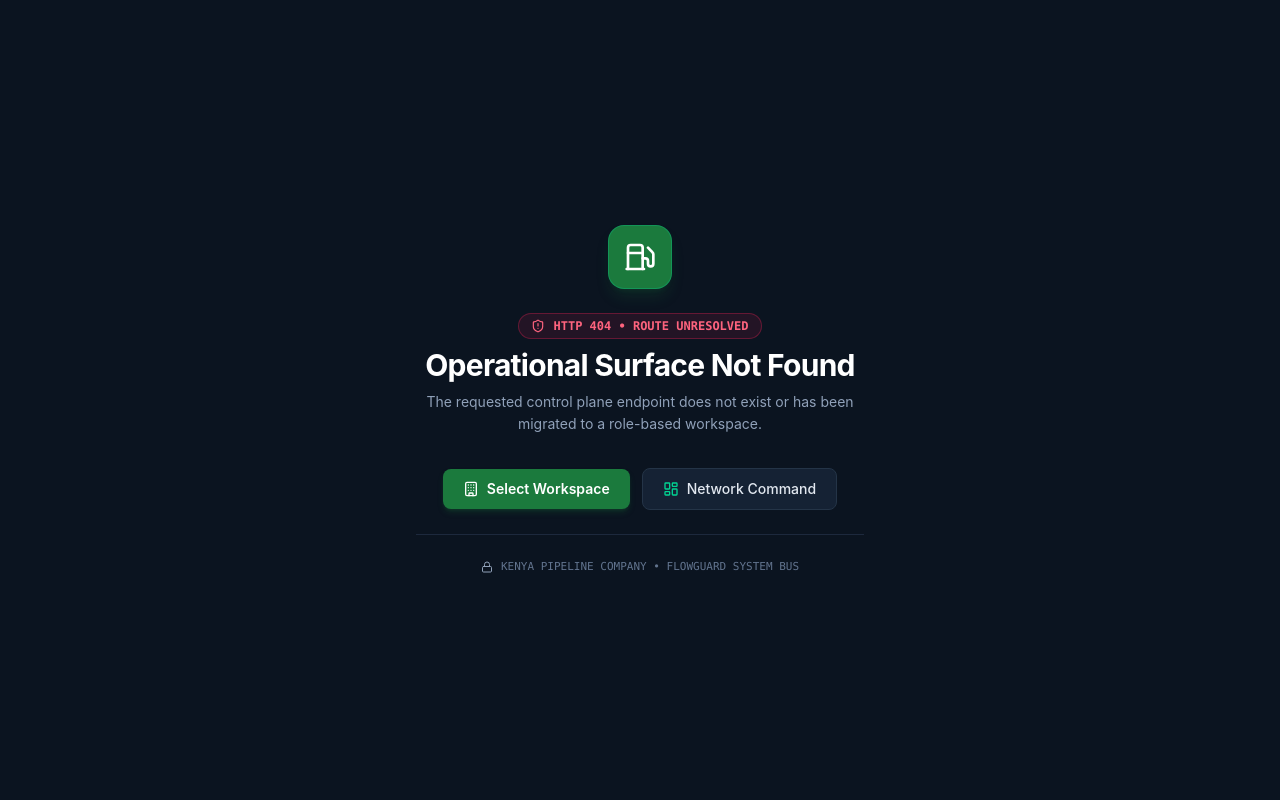
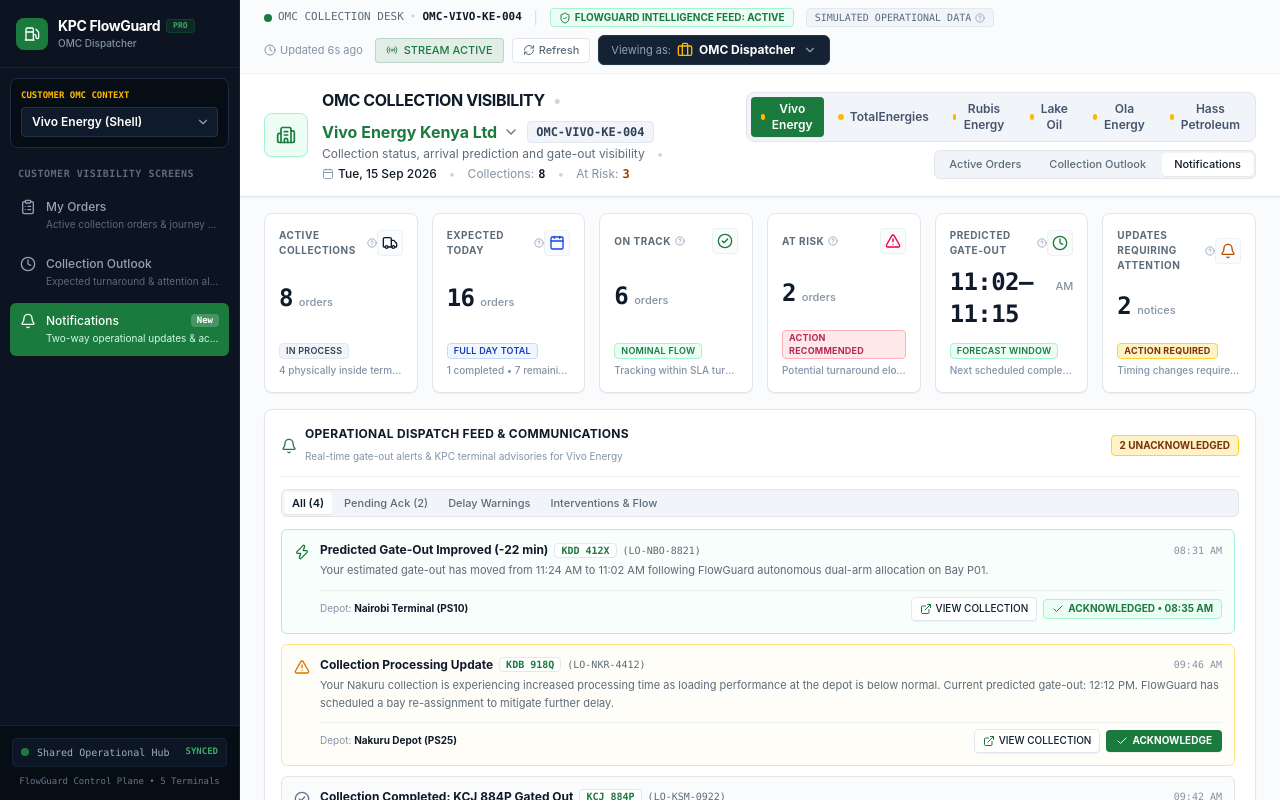
Before and after one commit to Michael-Munga/FlowGuard, a Next.js app: page /omc/notifications in a window 1280 px wide. Before the commit this address had no page. Shown: the top 800 px of the page. Built offline with nearby package versions, Linux system fonts and the light colour scheme.

Commit message:
feat: add OMC collection visibility and order workflows

```diff
--- /dev/null
+++ b/src/app/omc-collection/page.tsx
@@ -0,0 +1 @@
+export { default } from "../omc-visibility/page";
--- /dev/null
+++ b/src/app/omc-visibility/page.tsx
@@ -0,0 +1,50 @@
+"use client";
+
+import React, { Suspense } from "react";
+import { useSearchParams, useRouter } from "next/navigation";
+import { OmcVisibilityView } from "@/components/OmcVisibility/OmcVisibilityView";
+import { OmcId } from "@/types/flowguard";
+
+function OmcVisibilityPageContent() {
+  const searchParams = useSearchParams();
+  const router = useRouter();
+
+  const omcParam = (searchParams.get("omc") || "vivo").toLowerCase() as OmcId;
+  const validOmcs: OmcId[] = ["vivo", "totalenergies", "rubis", "lakeoil", "ola", "hass"];
+  const initialOmcId = validOmcs.includes(omcParam) ? omcParam : "vivo";
+
+  const handleNavigateDashboard = (id: string) => {
+    if (id === "network-command") {
+      router.push("/operations/network");
+    } else if (id === "depot-operations") {
+      router.push("/depot-operations");
+    } else if (id === "omc-collection" || id === "omc-visibility") {
+      router.push("/omc-visibility");
+    } else if (id === "autonomous-control" || id === "autonomous") {
+      router.push("/autonomous-control");
+    } else if (id === "executive-control" || id === "executive") {
+      router.push("/executive-control");
+    }
+  };
+
+  return (
+    <OmcVisibilityView
+      initialOmcId={initialOmcId}
+      onNavigateDashboard={handleNavigateDashboard}
+    />
+  );
+}
+
+export default function OmcVisibilityPage() {
+  return (
+    <Suspense
+      fallback={
+        <div className="min-h-screen bg-[#FAFBFC] flex items-center justify-center text-xs font-mono text-slate-500">
+          Loading OMC Collection Visibility Portal...
+        </div>
+      }
+    >
+      <OmcVisibilityPageContent />
+    </Suspense>
+  );
+}
--- /dev/null
+++ b/src/app/omc/notifications/page.tsx
@@ -0,0 +1,46 @@
+"use client";
+
+import React, { Suspense } from "react";
+import { useSearchParams, useRouter } from "next/navigation";
+import { OmcVisibilityView } from "@/components/OmcVisibility/OmcVisibilityView";
+import { useRole } from "@/context/RoleContext";
+import { OmcId } from "@/types/flowguard";
+
+function OmcNotificationsPageContent() {
+  const searchParams = useSearchParams();
+  const router = useRouter();
+  const { selectedOmcId } = useRole();
+
+  const omcParam = searchParams.get("omc")?.toLowerCase() as OmcId | undefined;
+  const initialOmcId = omcParam || (selectedOmcId as OmcId) || "vivo";
+
+  const handleNavigateDashboard = (id: string) => {
+    if (id === "network-command") {
+      router.push("/operations/network");
+    } else if (id === "depot-operations") {
+      router.push("/depot/live");
+    } else if (id === "omc-collection" || id === "omc-visibility") {
+      router.push("/omc/orders");
+    } else if (id === "autonomous-control" || id === "autonomous") {
+      router.push("/engineer/decisions");
+    } else if (id === "executive-control" || id === "executive") {
+      router.push("/executive/overview");
+    }
+  };
+
+  return (
+    <OmcVisibilityView
+      initialOmcId={initialOmcId}
+      subView="notifications"
+      onNavigateDashboard={handleNavigateDashboard}
+    />
+  );
+}
+
+export default function OmcNotificationsPage() {
+  return (
+    <Suspense fallback={<div className="min-h-screen bg-[#0B1420] text-white p-8">Loading OMC Notifications...</div>}>
+      <OmcNotificationsPageContent />
+    </Suspense>
+  );
+}
--- /dev/null
+++ b/src/app/omc/orders/page.tsx
@@ -0,0 +1,46 @@
+"use client";
+
+import React, { Suspense } from "react";
+import { useSearchParams, useRouter } from "next/navigation";
+import { OmcVisibilityView } from "@/components/OmcVisibility/OmcVisibilityView";
+import { useRole } from "@/context/RoleContext";
+import { OmcId } from "@/types/flowguard";
+
+function OmcOrdersPageContent() {
+  const searchParams = useSearchParams();
+  const router = useRouter();
+  const { selectedOmcId } = useRole();
+
+  const omcParam = searchParams.get("omc")?.toLowerCase() as OmcId | undefined;
+  const initialOmcId = omcParam || (selectedOmcId as OmcId) || "vivo";
+
+  const handleNavigateDashboard = (id: string) => {
+    if (id === "network-command") {
+      router.push("/operations/network");
+    } else if (id === "depot-operations") {
+      router.push("/depot/live");
+    } else if (id === "omc-collection" || id === "omc-visibility") {
+      router.push("/omc/orders");
+    } else if (id === "autonomous-control" || id === "autonomous") {
+      router.push("/engineer/decisions");
+    } else if (id === "executive-control" || id === "executive") {
+      router.push("/executive/overview");
+    }
+  };
+
+  return (
+    <OmcVisibilityView
+      initialOmcId={initialOmcId}
+      subView="orders"
+      onNavigateDashboard={handleNavigateDashboard}
+    />
+  );
+}
+
+export default function OmcOrdersPage() {
+  return (
+    <Suspense fallback={<div className="min-h-screen bg-[#0B1420] text-white p-8">Loading OMC Active Orders...</div>}>
+      <OmcOrdersPageContent />
+    </Suspense>
+  );
+}
--- /dev/null
+++ b/src/app/omc/outlook/page.tsx
@@ -0,0 +1,46 @@
+"use client";
+
+import React, { Suspense } from "react";
+import { useSearchParams, useRouter } from "next/navigation";
+import { OmcVisibilityView } from "@/components/OmcVisibility/OmcVisibilityView";
+import { useRole } from "@/context/RoleContext";
+import { OmcId } from "@/types/flowguard";
+
+function OmcOutlookPageContent() {
+  const searchParams = useSearchParams();
+  const router = useRouter();
+  const { selectedOmcId } = useRole();
+
+  const omcParam = searchParams.get("omc")?.toLowerCase() as OmcId | undefined;
+  const initialOmcId = omcParam || (selectedOmcId as OmcId) || "vivo";
+
+  const handleNavigateDashboard = (id: string) => {
+    if (id === "network-command") {
+      router.push("/operations/network");
+    } else if (id === "depot-operations") {
+      router.push("/depot/live");
+    } else if (id === "omc-collection" || id === "omc-visibility") {
+      router.push("/omc/orders");
+    } else if (id === "autonomous-control" || id === "autonomous") {
+      router.push("/engineer/decisions");
+    } else if (id === "executive-control" || id === "executive") {
+      router.push("/executive/overview");
+    }
+  };
+
+  return (
+    <OmcVisibilityView
+      initialOmcId={initialOmcId}
+      subView="outlook"
+      onNavigateDashboard={handleNavigateDashboard}
+    />
+  );
+}
+
+export default function OmcOutlookPage() {
+  return (
+    <Suspense fallback={<div className="min-h-screen bg-[#0B1420] text-white p-8">Loading OMC Collection Outlook...</div>}>
+      <OmcOutlookPageContent />
+    </Suspense>
+  );
+}
```
